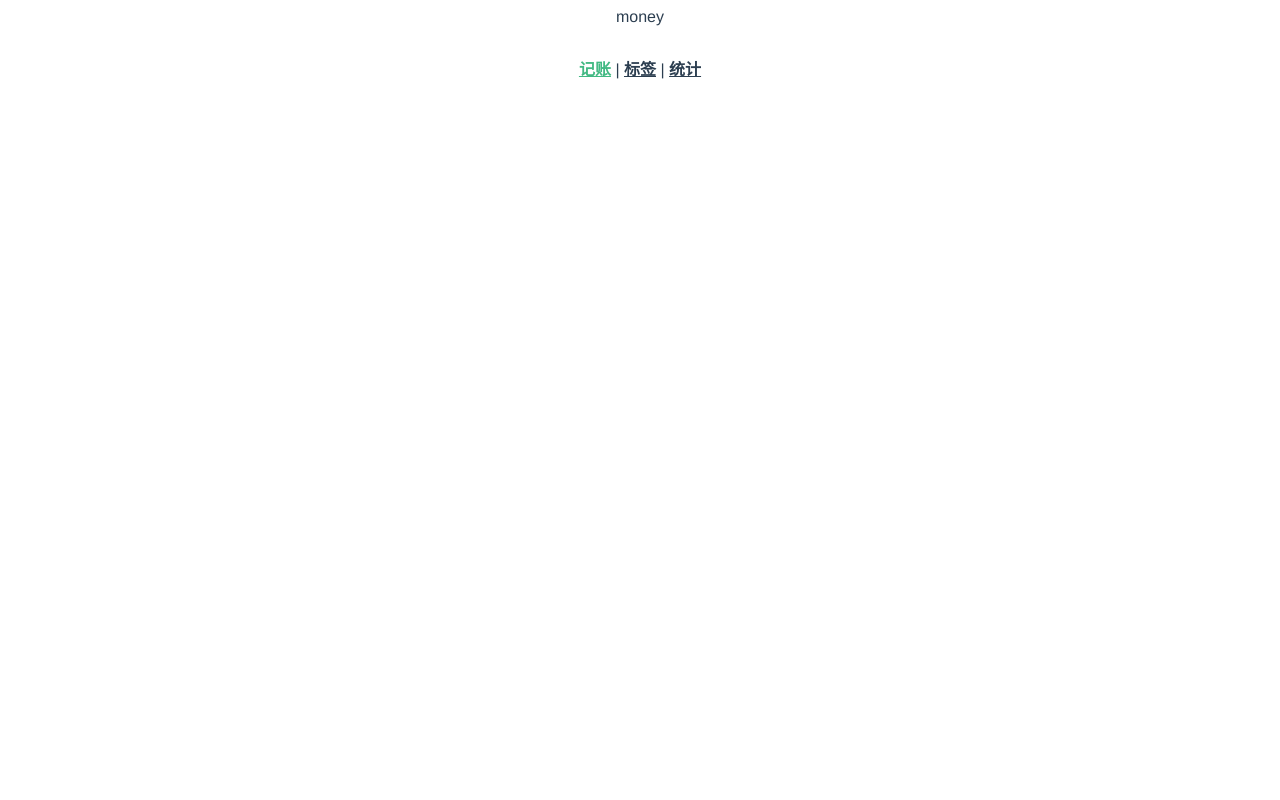
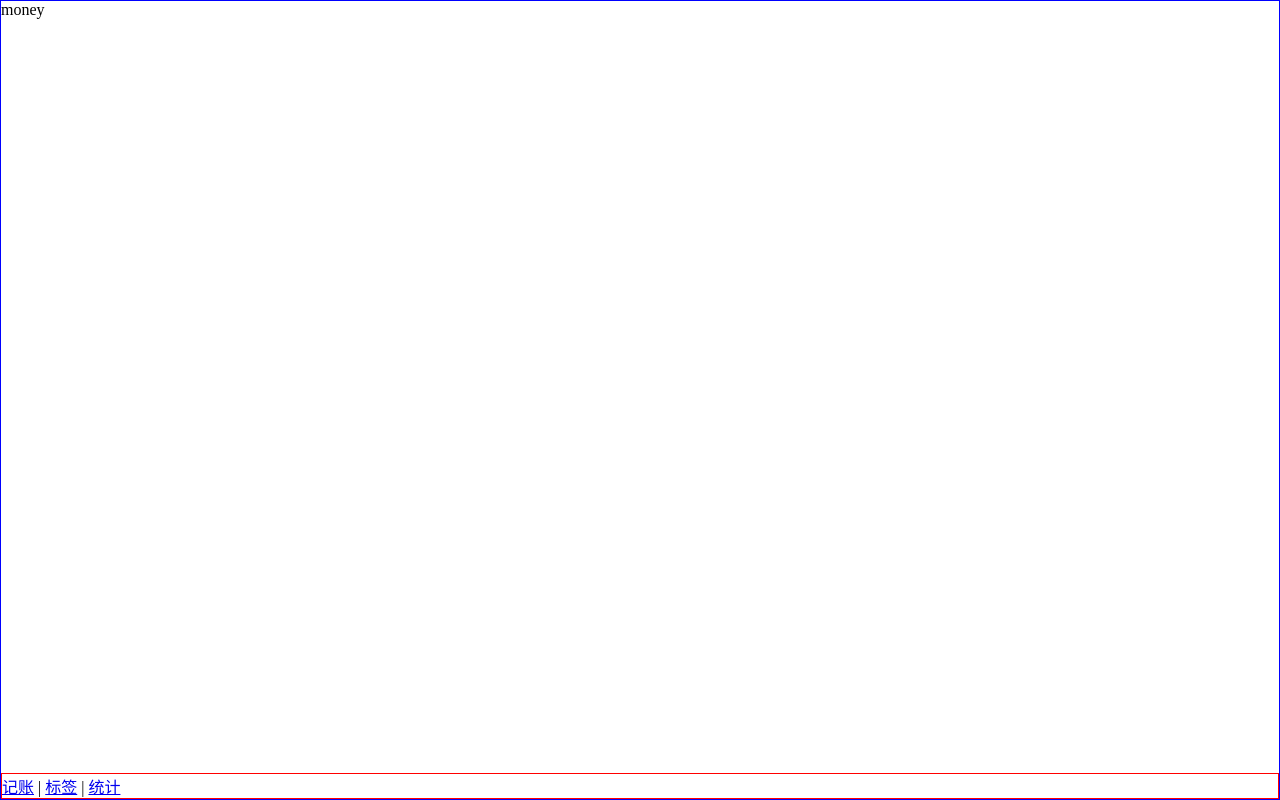
Before and after one commit to xtaiy/wangcai-1, a Vue app: page /labels#/money in a window 1280 px wide. Built offline with nearby package versions, Linux system fonts and the light colour scheme.

Commit message:
页面布局

```diff
--- a/src/App.vue
+++ b/src/App.vue
@@ -1,10 +1,15 @@
 <template>
-  <div id="app">
+  <div >
     <router-view/>
   </div>
 </template>
 
 <style lang="scss">
+*{
+  margin: 0;
+  padding: 0;
+  box-sizing: border-box;
+}
 #app {
   font-family: Avenir, Helvetica, Arial, sans-serif;
   -webkit-font-smoothing: antialiased;
--- a/src/components/Nav.vue
+++ b/src/components/Nav.vue
@@ -1,5 +1,5 @@
 <template>
-  <div id="nav">
+  <div class="nav">
     <router-link to="/money">记账</router-link> |
     <router-link to="/labels">标签</router-link> |
     <router-link to="/statistics">统计</router-link>
@@ -13,5 +13,7 @@ export default {
 </script>
 
 <style scoped lang="scss">
-
+.nav{
+  border: 1px solid red;
+}
 </style>
--- a/src/views/Money.vue
+++ b/src/views/Money.vue
@@ -1,5 +1,9 @@
 <template>
-  <div>money
+  <div class="nav-wrapper">
+    <div class="content">
+      money
+    </div>
+
   <Nav></Nav>
   </div>
 
@@ -12,5 +16,14 @@ export default {
 </script>
 
 <style scoped lang="scss">
-
+  .nav-wrapper{
+    border: 1px solid blue;
+    display: flex;
+    flex-direction: column;
+    height: 100vh;
+  }
+  .content{
+    flex-grow: 1;
+    overflow: auto;
+  }
 </style>
```
